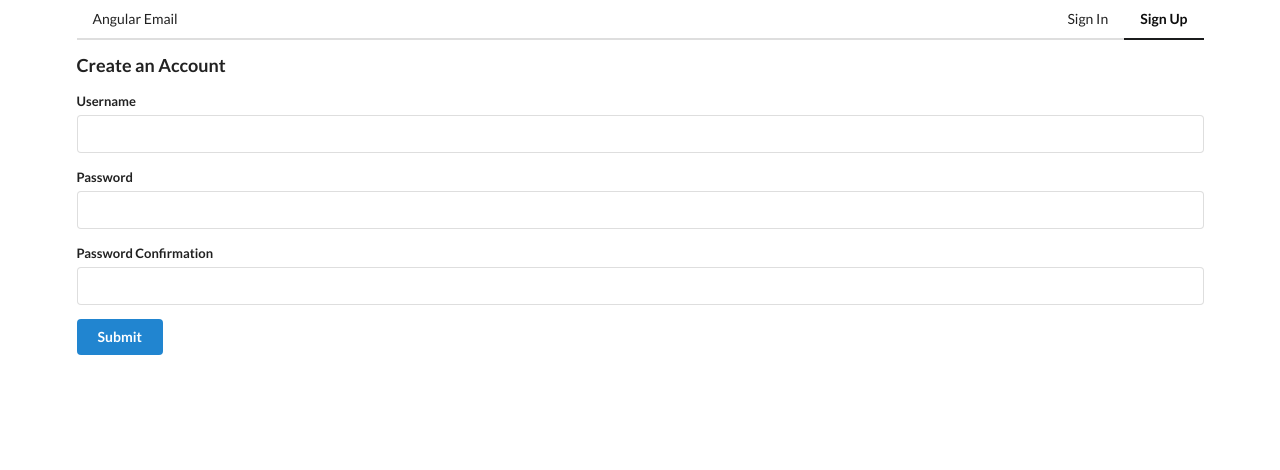
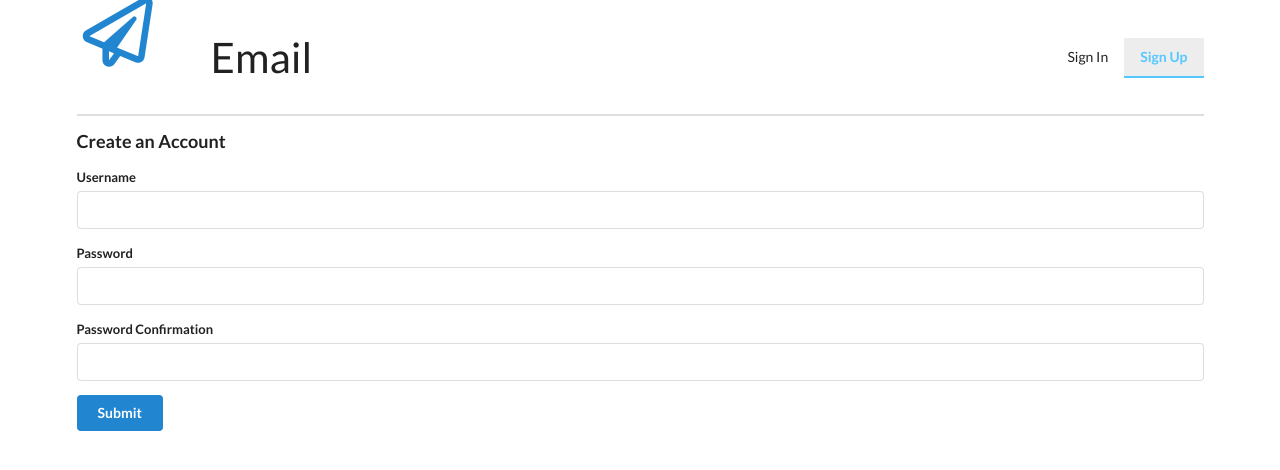
Before and after one commit to sefatanam/emailapp, an Angular app: page /signup in a window 1280 px wide. Shown: the top 470 px of the page. Built offline with nearby package versions, Linux system fonts and the light colour scheme; no server answers.

Commit message:
design updated

```diff
--- a/src/app/app.component.css
+++ b/src/app/app.component.css
@@ -0,0 +1,20 @@
+.ui.secondary.pointing.menu .active.item {
+  background-color: rgb(237, 237, 237);
+  box-shadow: none;
+  border-color: rgb(84, 200, 255);
+  font-weight: bold;
+  color: rgb(84, 200, 255);
+}
+
+.ui.secondary.pointing.menu {
+  margin-left: 0;
+  margin-right: 0;
+  border-bottom: 2px solid rgba(34, 36, 38, 0.15);
+  align-items: center;
+}
+
+i.icon, i.icons {
+  font-size: 5em;
+  display: ruby-base-container;
+  color: rgb(33, 133, 208);
+}
--- a/src/app/app.component.html
+++ b/src/app/app.component.html
@@ -1,21 +1,23 @@
 <div class="ui container">
   <div class="ui secondary pointing menu">
-    <a routerLink="/"  class="item">Angular Email</a>
+    <div class="ui icon">
+      <i class="paper plane outline icon"></i>
+    </div>
+
+    <a routerLink="/" class="item" style="font-size: 3rem"> Email </a>
+
     <div class="right menu">
-
       <ng-container *ngIf="isSignedIn$ | async">
         <a class="ui item" routerLink="/inbox" [routerLinkActiveOptions]="{exact:true}"
            routerLinkActive="active">Inbox</a>
         <a class="ui item" routerLink="/signout" [routerLinkActiveOptions]="{exact:true}" routerLinkActive="active">Sign
           Out</a>
       </ng-container>
-
       <ng-container *ngIf="!(isSignedIn$ | async)">
         <a class="ui item" routerLink="/" [routerLinkActiveOptions]="{exact:true}" routerLinkActive="active">Sign In</a>
         <a class="ui item" routerLink="/signup" [routerLinkActiveOptions]="{exact:true}" routerLinkActive="active">Sign
           Up</a>
       </ng-container>
-
     </div>
   </div>
   <router-outlet></router-outlet>
--- a/src/app/inbox/index/index.component.css
+++ b/src/app/inbox/index/index.component.css
@@ -6,16 +6,14 @@ a.active {
   display: flex;
   justify-content: flex-start;
   align-items: center;
-}
-
-a.active:before {
-  content: '>';
-  font-size: 20px;
-  margin-right: 10px;
+  border-left: 3px solid rgb(84, 200, 255);
+  background: aliceblue;
+  padding: 5px;
 }
 
 .content {
-  width: 90%;
+  width: 100%;
+
 }
 
 .trim {
--- a/src/index.html
+++ b/src/index.html
@@ -2,7 +2,7 @@
 <html lang="en">
 <head>
   <meta charset="utf-8">
-  <title>Emailapp</title>
+  <title>Email App</title>
   <base href="/">
   <meta name="viewport" content="width=device-width, initial-scale=1">
   <link rel="icon" type="image/x-icon" href="favicon.ico">
--- a/src/styles.css
+++ b/src/styles.css
@@ -1,2 +1,22 @@
 /* You can add global styles to this file, and also import other style files */
 @import '~semantic-ui-css/semantic.css';
+
+
+.ui.icon.header .icon {
+  float: none;
+  display: block;
+  width: auto;
+  height: auto;
+  line-height: 1;
+  padding: 0;
+  font-size: 3em;
+  margin: 0 auto 0.5rem;
+  opacity: 1;
+  color: rgb(33, 133, 208) !important;
+}
+
+.ui.placeholder .header {
+  position: relative;
+  overflow: hidden;
+  color: rgb(33, 133, 208);
+}
```
